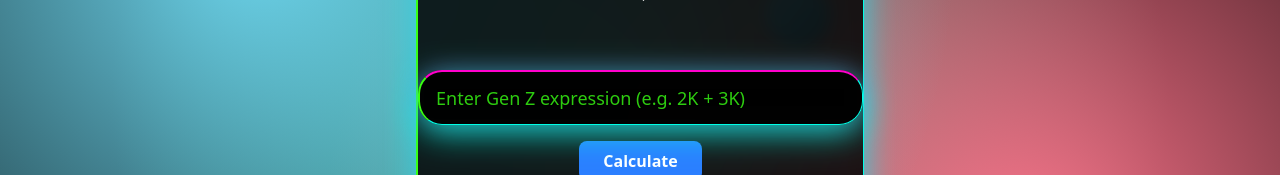
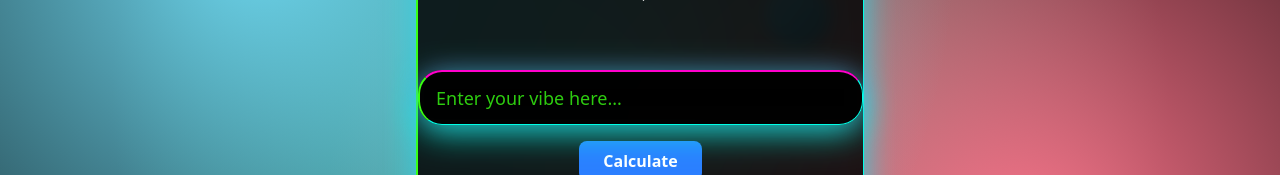
Before and after one commit to mohtashimnawaz/genzcalc, a Next.js app: page / in a window 1280 px wide. Shown: the part 303-478 px from the top of the page. Built offline with nearby package versions, Linux system fonts and the light colour scheme.

Commit message:
minor changes

```diff
--- a/src/app/page.tsx
+++ b/src/app/page.tsx
@@ -70,7 +70,12 @@ export default function Home() {
        .replace(/\bdivide(d)?\b/gi, '/')
        .replace(/\bby\b/gi, '/')
        .replace(/\binto\b/gi, '*')
-             .replace(/\bof\b/gi, '*');
+       .replace(/\bof\b/gi, '*')
+       .replace(/\bmod(ulo)?\b/gi, '%')
+       .replace(/\bexp(onent)?\b/gi, '**')
+       .replace(/\bpower\b/gi, '**')
+       .replace(/\bsquared\b/gi, '**2')
+       .replace(/\bcubed\b/gi, '**3');
     return out;
   }
 
@@ -111,7 +116,7 @@ export default function Home() {
             type="text"
             value={input}
             onChange={e => setInput(e.target.value)}
-            placeholder="Enter Gen Z expression (e.g. 2K + 3K)"
+            placeholder="Enter your vibe here..."
             className="w-full px-4 py-3 rounded-lg border border-gray-300 focus:outline-none focus:ring-2 focus:ring-blue-400 text-lg shadow-md glass-card"
             autoFocus
           />
```
Lines whose indentation alone changed are shown as unchanged.
